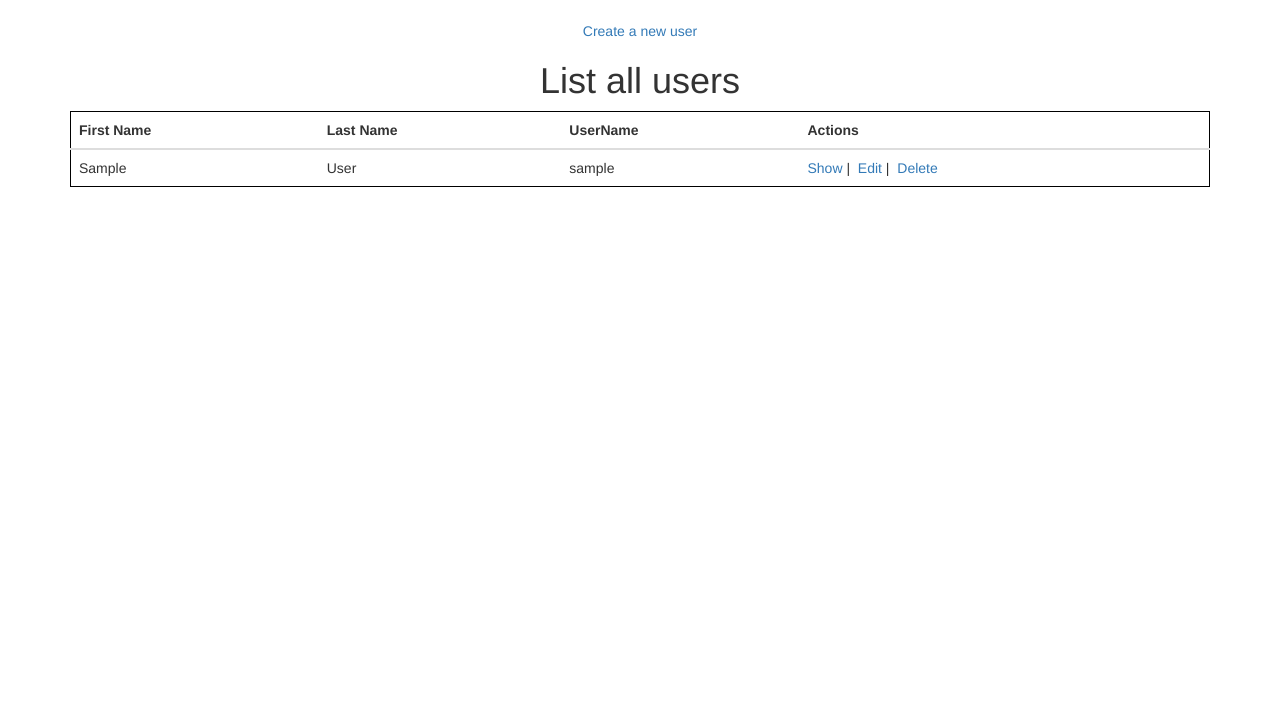
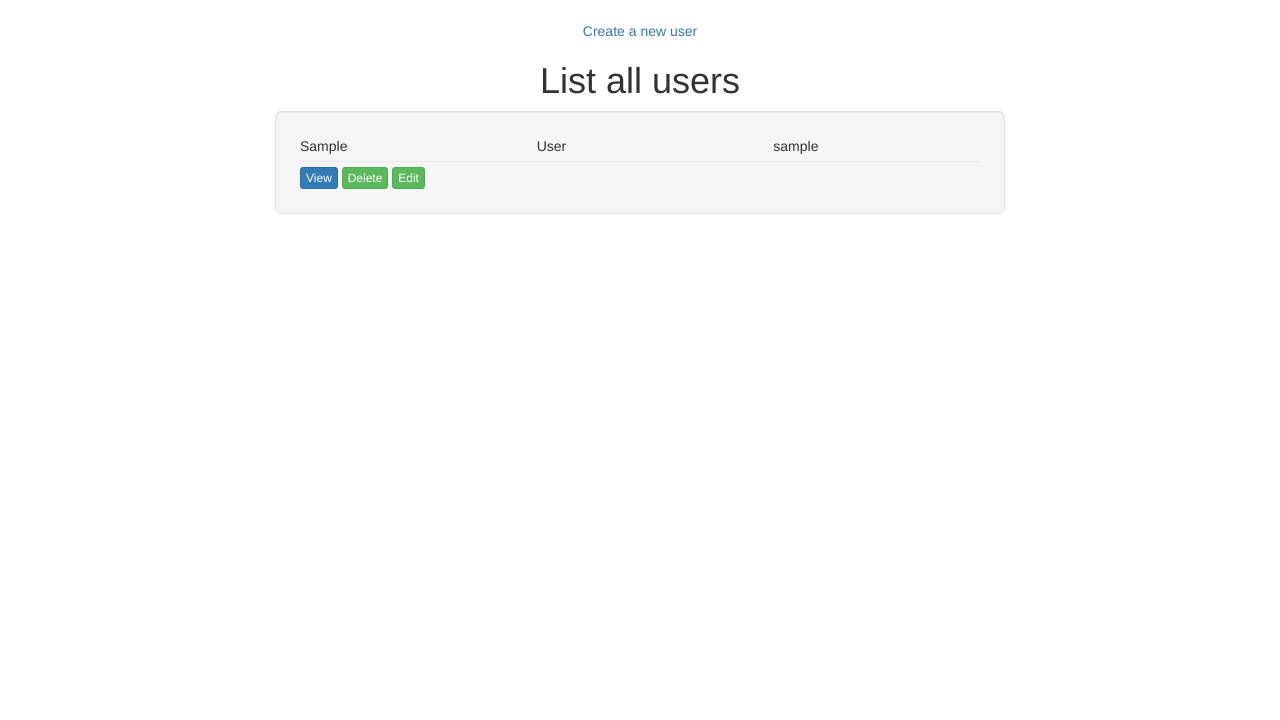
Before and after one commit to dan10261/RailLearning, a Rails app: page /glsusers in a window 1280 px wide. Shown: the part 52-772 px from the top of the page. Run offline with Rails 7, Linux system fonts and the light colour scheme; tables that the repository leaves empty hold one stand-in row (values such as "Sample post"); style sheets or scripts are compiled from the project's sources; some libraries are stand-ins or nearby versions.

Commit message:
style list of users page

```diff
--- a/app/assets/stylesheets/custom.css.scss
+++ b/app/assets/stylesheets/custom.css.scss
@@ -39,7 +39,14 @@ $navbar-default-bg: black;
 	height: -webkit-calc(100% - 100px); /* google, safari */
 	height: -moz-calc(100% - 100px); /* firefox */
 }
-
+.detail-actions{
+	border-top: 1px solid #eaeaea;
+	padding-top: 5px;
+	margin-top: 5px;
+}
+.description{
+	margin-top: 0;
+}
 
 //global
 
@@ -71,6 +78,7 @@ html, body{
 	height: 100%;
 }
 
+
 //bootstrap default style
 @import "bootstrap-sprockets";
 @import "bootstrap";
--- a/app/views/glsusers/index.html.erb
+++ b/app/views/glsusers/index.html.erb
@@ -1,24 +1,29 @@
-<p>
+<p class="center">
 
 	<%= link_to 'Create a new user' , new_glsuser_path%>
 </p>
-<h1>List all users</h1>
-<table align="center" class="table list_users_table">
-	<thead>
-		<th>First Name</th>
-		<th>Last Name</th>
-		<th>UserName</th>
-		<th>Actions</th>
-	</thead>
+<h1 class="center">List all users</h1>
 	<% @glsusers.each do |user|%>
-	<tr>
-		<td><%= user.firstname %></td>
-		<td><%= user.lastname %></td>
-		<td><%= user.username %></td>
-		<td>
-			<%= link_to 'Show' , glsuser_path(user)%>&nbsp;|&nbsp;
-			<%= link_to 'Edit' , edit_glsuser_path(user)%>&nbsp;|&nbsp;
-			<%= link_to 'Delete', glsuser_path(user), method: :delete, data: {confirm:"Are you sure to delete this user?"}%></td>
-	</tr>
+		<div class="col-sm-offset-2 col-sm-8">
+			<div class="well well-lg">
+				<div class="list-body row">
+					<div class="col-sm-4">
+						<%= user.firstname %>
+					</div>
+					<div class="col-sm-4">
+						<%= user.lastname %>
+					</div>
+					<div class="col-sm-4">
+						<%= user.username %>
+					</div>
+				</div>
+				<div class="detail-actions">
+					<%= link_to 'View' , glsuser_path(user), class: "btn btn-xs btn-primary" %>
+					<%= link_to 'Delete' , glsuser_path(user), method: :delete,
+																	data: {confirm: "Are you sure to delete this user? "},
+																	class: "btn btn-xs btn-success"%>
+					<%= link_to 'Edit' , edit_glsuser_path(user), class: "btn btn-xs btn-success"%>
+				</div>
+			</div>
+		</div>
 	<% end %>
-</table>
--- a/app/views/glsusers/new.html.erb
+++ b/app/views/glsusers/new.html.erb
@@ -1,2 +1,2 @@
-<h1>Create a new user</h1>
+<h1 class="center">Create a new user</h1>
 <%= render 'form'%>
--- a/app/views/layouts/application.html.erb
+++ b/app/views/layouts/application.html.erb
@@ -8,11 +8,10 @@
     <%= stylesheet_link_tag    'application', media: 'all', 'data-turbolinks-track': 'reload' %>
     <%= javascript_include_tag 'application', 'data-turbolinks-track': 'reload' %>
   </head>
-
   <body>
   <%= render '/layouts/navigation'%>
   <%= render '/layouts/message'%>
-  <div class="container center main-content">
+  <div class="container  main-content">
     <%= yield %>
   </div>
   <%= render '/layouts/footer'%>
```
Also changed, not shown: app/views/glsusers/show.html.erb (+16 -19 lines).
